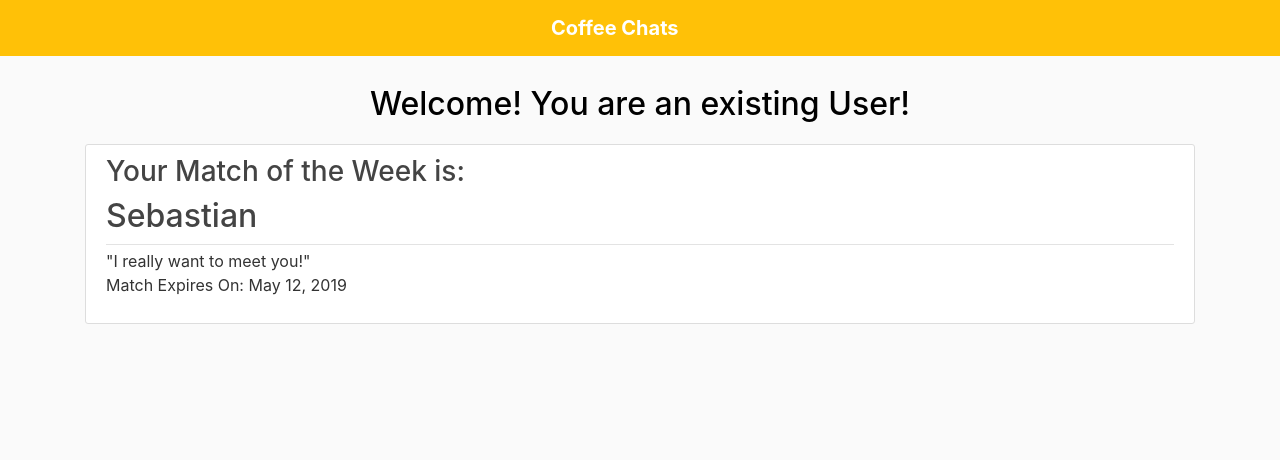
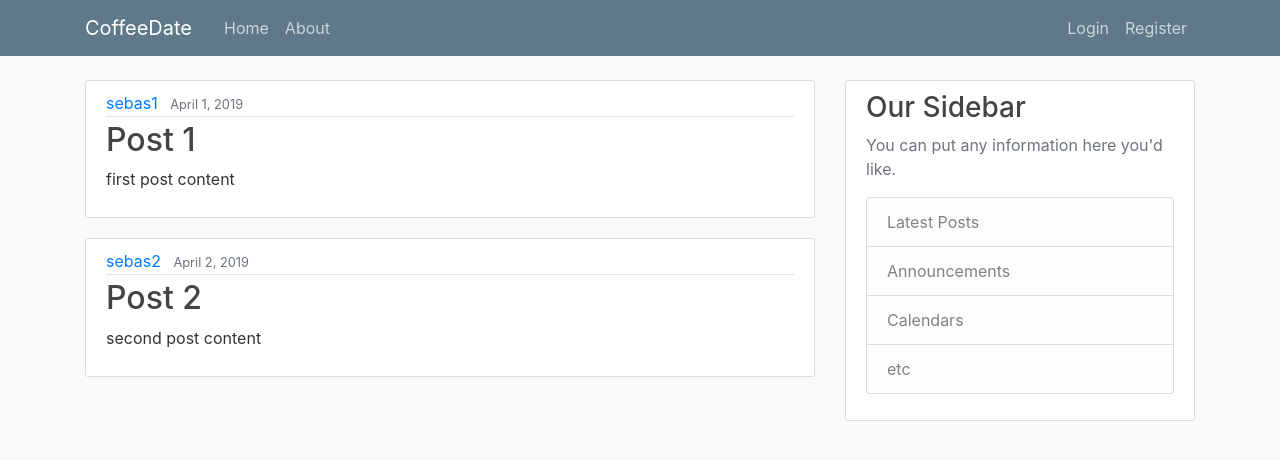
Before and after one commit to sebas673/CoffeeDate, a Django app: page / in a window 1280 px wide. Shown: the top 460 px of the page. Run offline with Django 3.2, Linux system fonts and the light colour scheme; some libraries are stand-ins or nearby versions.

Commit message:
Revert "Changed HTML"
This reverts commit fa5318c553217a87148a069b284be5facea2f4cb.

```diff
--- a/proj_333/match/static/match/main.css
+++ b/proj_333/match/static/match/main.css
@@ -12,34 +12,20 @@ ul {
   margin: 0;
 }
 
-.welcome-blurb {
-  text-align: center;
-  font-weight: 500;
-  font-size: 2em;
-  color: black;
-}
-
-.center {
-  text-align: center;
-}
-
-.bg-yellow {
-  background-color: #a8a61d;
+.bg-steel {
+  background-color: #5f788a;
 }
 
 .site-header .navbar-nav .nav-link {
-  color: #a8a61d;
-  text-align: center;
+  color: #cbd5db;
 }
 
 .site-header .navbar-nav .nav-link:hover {
-  color: #a8a61d;
-  text-align: center;
+  color: #ffffff;
 }
 
 .site-header .navbar-nav .nav-link.active {
   font-weight: 500;
-  text-align: center;
 }
 
 .content-section {
--- a/proj_333/match/templates/match/base.html
+++ b/proj_333/match/templates/match/base.html
@@ -20,46 +20,58 @@
 </head>
 <body>
     <header class="site-header">
-      <nav class="navbar navbar-expand-md bg-warning navbar-dark fixed-top">
-        <div class="container col-md-2 col-md-offset-5">
-          <a class="navbar-brand" href="{% url 'match-home' %}"><b>Coffee Chats</b></a>
-          <!-- <button class="navbar-toggler" type="button" data-toggle="collapse" data-target="#navbarToggle" aria-controls="navbarToggle" aria-expanded="false" aria-label="Toggle navigation">
-          <span class="navbar-toggler-icon"></span> -->
+      <nav class="navbar navbar-expand-md navbar-dark bg-steel fixed-top">
+        <div class="container">
+          <a class="navbar-brand mr-4" href="{% url 'match-home' %}">CoffeeDate</a>
+          <button class="navbar-toggler" type="button" data-toggle="collapse" data-target="#navbarToggle" aria-controls="navbarToggle" aria-expanded="false" aria-label="Toggle navigation">
+          <span class="navbar-toggler-icon"></span>
           </button>
-          <!-- <div class="collapse navbar-collapse" id="navbarToggle">
+          <div class="collapse navbar-collapse" id="navbarToggle">
             <div class="navbar-nav mr-auto">
               <a class="nav-item nav-link" href="{% url 'match-home' %}">Home</a>
               <a class="nav-item nav-link" href="{% url 'match-about' %}">About</a>
-            </div> -->
-          <!-- Navbar Right Side -->
-          <!-- <div class="navbar-nav">
-              <a class="nav-item nav-link" href="#">Login</a>
-              <a class="nav-item nav-link" href="#">Register</a>
-            </div> -->
+            </div>
+            <!-- Navbar Right Side -->
+            <div class="navbar-nav">
+              {% if user.is_authenticated %}
+                <a class="nav-item nav-link" href="{% url 'profile' %}">Profile</a>
+                <a class="nav-item nav-link" href="{% url 'logout' %}">Logout</a>
+              {% else %}
+                <a class="nav-item nav-link" href="{% url 'login' %}">Login</a>
+                <a class="nav-item nav-link" href="{% url 'register' %}">Register</a>
+              {% endif %}
+            </div>
           </div>
         </div>
       </nav>
     </header>
-    <div class="container">
-        {% block content %}{% endblock %}
-    </div>
-    <!-- <main role="main" class="container">
-      <div> -->
-        <!-- <div class="col-md-4">
-          <div class="content-section"> -->
-            <!-- <h3>Our Sidebar</h3> -->
-            <!-- <p class='text-muted'>You can put any information here you'd like.
+    <main role="main" class="container">
+      <div class="row">
+        <div class="col-md-8">
+          {% if messages %}
+            {% for message in messages %}
+              <div class="alert alert-{{ message.tags }}">
+                {{ message }}
+              </div>
+            {% endfor %}
+          {% endif %}
+          {% block content %}{% endblock %}
+        </div>
+        <div class="col-md-4">
+          <div class="content-section">
+            <h3>Our Sidebar</h3>
+            <p class='text-muted'>You can put any information here you'd like.
               <ul class="list-group">
                 <li class="list-group-item list-group-item-light">Latest Posts</li>
                 <li class="list-group-item list-group-item-light">Announcements</li>
                 <li class="list-group-item list-group-item-light">Calendars</li>
                 <li class="list-group-item list-group-item-light">etc</li>
               </ul>
-            </p> -->
-          <!-- </div>
-        </div> -->
-      <!-- </div>
-    </main> -->
+            </p>
+          </div>
+        </div>
+      </div>
+    </main>
 
     <!-- Optional JavaScript -->
     <!-- jQuery first, then Popper.js, then Bootstrap JS -->
--- a/proj_333/match/templates/match/home.html
+++ b/proj_333/match/templates/match/home.html
@@ -1,17 +1,14 @@
 {% extends "match/base.html" %}
 {% block content %}
-<div class ="welcome-blurb">
-    <p>Welcome! You are an existing User! </p>
-</div>
-    {% for match in matchMate %}
+    {% for post in posts %}
         <article class="media content-section">
           <div class="media-body">
-            <h3><a class="article-title" href="#">Your Match of the Week is:</a></h3>
-            <h2><a class="article-title" href="#">{{ match.name }}</a></h2>
             <div class="article-metadata">
+              <a class="mr-2" href="#">{{ post.author }}</a>
+              <small class="text-muted">{{ post.date_posted }}</small>
             </div>
-              <a class="mr-2">{{ match.personalMessage }}</a>
-            <p class="article-content">Match Expires On: {{ match.expires }}</p>
+            <h2><a class="article-title" href="#">{{ post.title }}</a></h2>
+            <p class="article-content">{{ post.content }}</p>
           </div>
         </article>
     {% endfor %}
--- a/proj_333/match/views.py
+++ b/proj_333/match/views.py
@@ -1,12 +1,18 @@
 from django.shortcuts import render
 
-matchMate = [
+posts = [
     {
-        'name': 'Sebastian',
-        'personalMessage': '"I really want to meet you!"',
-        'expires': 'May 12, 2019'
+        'author': 'sebas1',
+        'title': 'Post 1',
+        'content': 'first post content',
+        'date_posted': 'April 1, 2019'
     },
-
+    {
+        'author': 'sebas2',
+        'title': 'Post 2',
+        'content': 'second post content',
+        'date_posted': 'April 2, 2019'
+    }
 ]
 
 # handles the traffic from the homepage. Takes in a request arg and
@@ -15,7 +21,7 @@ matchMate = [
 
 def home(request):
     context = {
-        'matchMate': matchMate
+        'posts': posts
     }
     return render(request, 'match/home.html', context)
 
```
